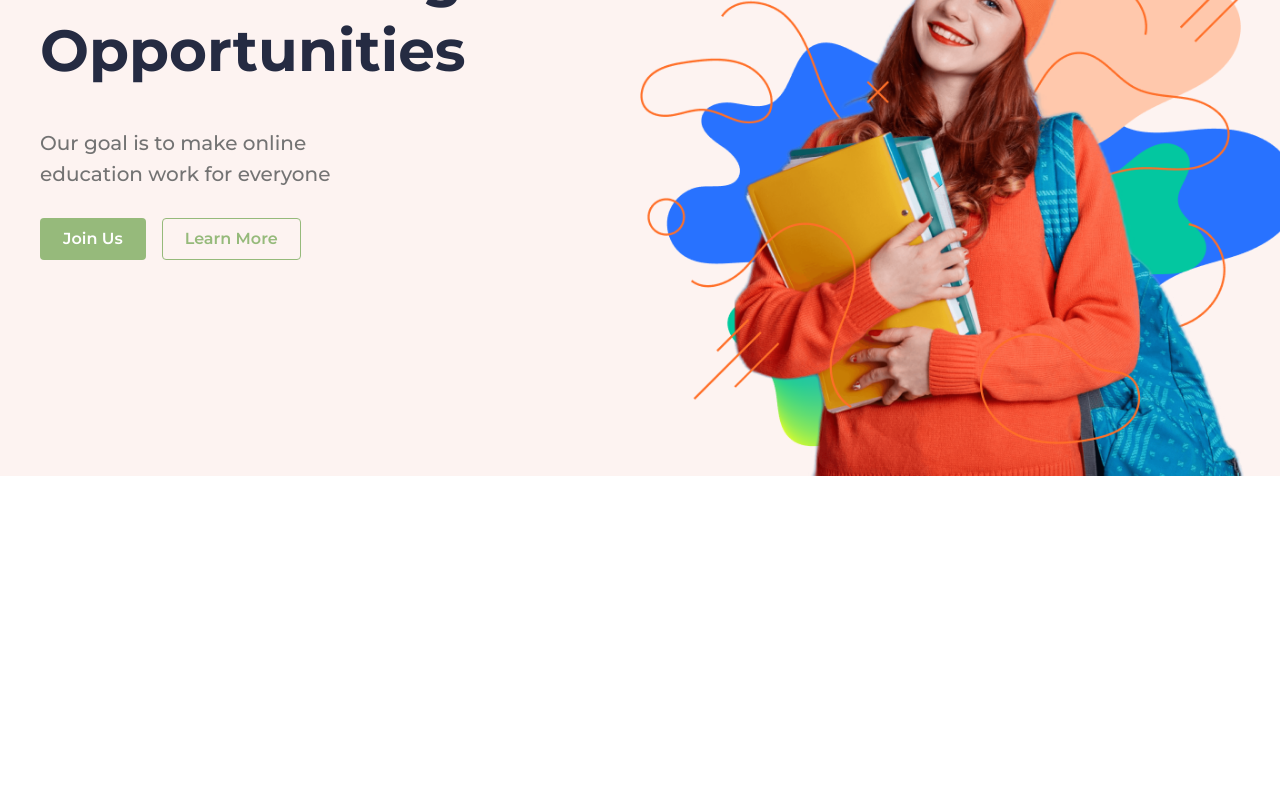
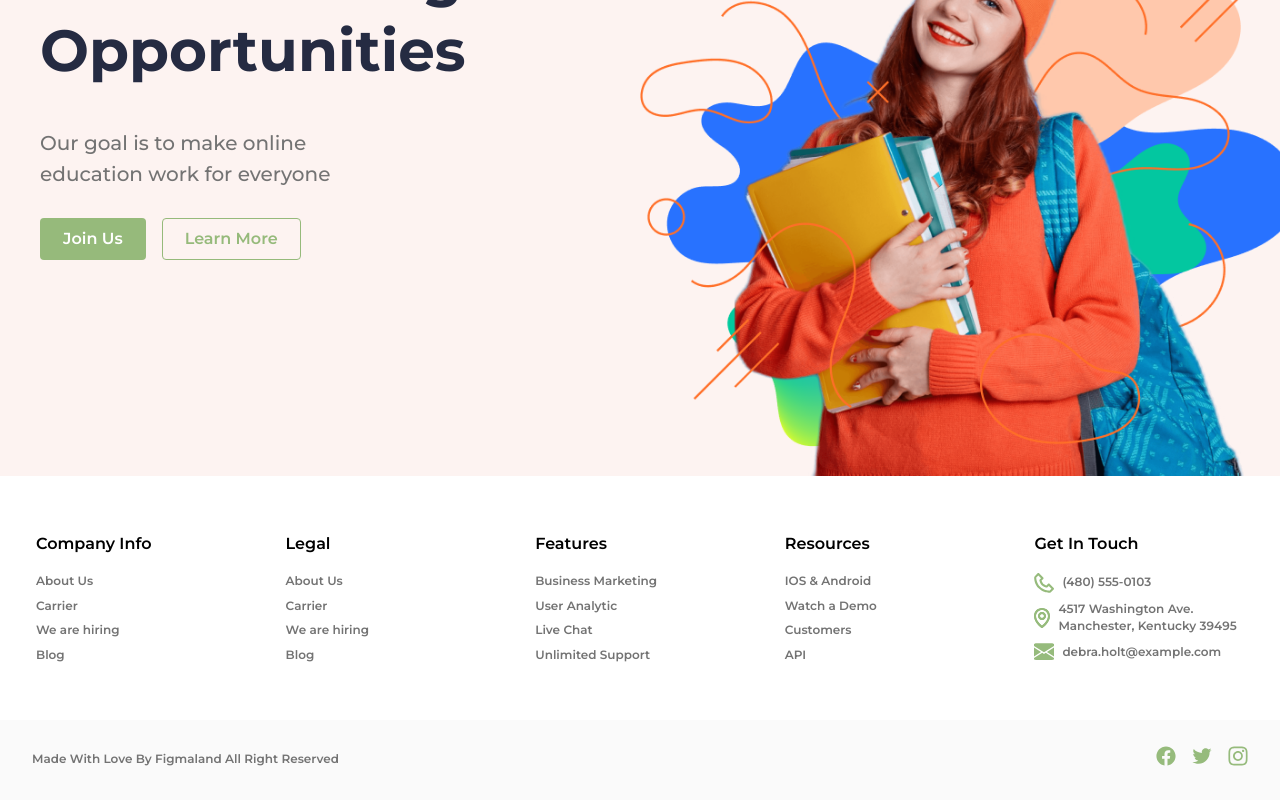
Before and after one commit to kannan-ravi/mantine, a React (Vite) app: page / in a window 1280 px wide. Shown: the part 317-1117 px from the top of the page. Before the commit the page ends 800 px from the top, so only its background shows below. Built offline with nearby package versions, Linux system fonts and the light colour scheme.

Commit message:
feat: completed footer design

```diff
--- a/src/App.jsx
+++ b/src/App.jsx
@@ -1,3 +1,4 @@
+import Footer from "./components/footer/Footer";
 import Header from "./components/header/Header";
 import Hero from "./components/hero/Hero";
 
@@ -6,6 +7,7 @@ function App() {
     <main>
       <Header />
       <Hero />
+      <Footer />
     </main>
   );
 }
--- /dev/null
+++ b/src/components/footer/Footer.jsx
@@ -0,0 +1,23 @@
+import { Box, Container, Grid } from "@mantine/core";
+import { FooterLinks } from "./FooterLinks";
+import { FooterContact } from "./FooterContact";
+import { FooterBottom } from "./FooterBottom";
+import { footerData } from "./FooterConfig";
+
+function Footer() {
+  return (
+    <footer>
+      <Box py={{ base: 36, sm: 42, md: 56 }} px={{ sm: 20 }}>
+        <Container size="xl">
+          <Grid gutter={{ base: 32, md: 40 }}>
+            <FooterLinks sections={footerData.sections} />
+            <FooterContact contact={footerData.contact} />
+          </Grid>
+        </Container>
+      </Box>
+      <FooterBottom bottom={footerData.bottom} />
+    </footer>
+  );
+}
+
+export default Footer;
--- /dev/null
+++ b/src/components/footer/FooterBottom.jsx
@@ -0,0 +1,41 @@
+import { Box, Container, Flex, Text } from "@mantine/core";
+import { theme } from "../../theme/theme";
+
+export function FooterBottom({ bottom }) {
+  return (
+    <Box bg="#FAFAFA">
+      <Container size="xl">
+        <Flex
+          py={{ base: 26 }}
+          px={{ sm: 16 }}
+          direction={{ base: "column", sm: "row" }}
+          align={{ base: "center" }}
+          justify={{ base: "space-between" }}
+          gap={16}
+        >
+          <Text
+            ta={{ base: "center" }}
+            size="xs"
+            c={theme.other.gray}
+            fw={600}
+          >
+            {bottom.copyright}
+          </Text>
+          <Flex gap={16}>
+            {bottom.social.map((social, index) => (
+              <a
+                key={index}
+                href={social.href}
+                target="_blank"
+                rel="noopener noreferrer"
+                aria-label={social.alt}
+              >
+                <img src={social.icon} width={20} height={20} alt={social.alt} />
+              </a>
+            ))}
+          </Flex>
+        </Flex>
+      </Container>
+    </Box>
+  );
+}
--- /dev/null
+++ b/src/components/footer/FooterConfig.jsx
@@ -0,0 +1,75 @@
+import MailIcon from "../../assets/email.svg";
+import LocationIcon from "../../assets/location.svg";
+import ContactIcon from "../../assets/contact.svg";
+import FacebookIcon from "../../assets/facebook.svg";
+import TwitterIcon from "../../assets/twitter.svg";
+import InstagramIcon from "../../assets/instagram.svg";
+
+export const footerData = {
+  sections: [
+    {
+      title: "Company Info",
+      links: [
+        { label: "About Us", href: "#" },
+        { label: "Carrier", href: "#" },
+        { label: "We are hiring", href: "#" },
+        { label: "Blog", href: "#" },
+      ],
+    },
+    {
+      title: "Legal",
+      links: [
+        { label: "About Us", href: "#" },
+        { label: "Carrier", href: "#" },
+        { label: "We are hiring", href: "#" },
+        { label: "Blog", href: "#" },
+      ],
+    },
+    {
+      title: "Features",
+      links: [
+        { label: "Business Marketing", href: "#" },
+        { label: "User Analytic", href: "#" },
+        { label: "Live Chat", href: "#" },
+        { label: "Unlimited Support", href: "#" },
+      ],
+    },
+    {
+      title: "Resources",
+      links: [
+        { label: "IOS & Android", href: "#" },
+        { label: "Watch a Demo", href: "#" },
+        { label: "Customers", href: "#" },
+        { label: "API", href: "#" },
+      ],
+    },
+  ],
+  contact: {
+    title: "Get In Touch",
+    items: [
+      {
+        icon: ContactIcon,
+        label: "(480) 555-0103",
+        href: "tel:4805550103",
+      },
+      {
+        icon: LocationIcon,
+        label: "4517 Washington Ave. Manchester, Kentucky 39495",
+        href: "#",
+      },
+      {
+        icon: MailIcon,
+        label: "debra.holt@example.com",
+        href: "mailto:debra.holt@example.com",
+      },
+    ],
+  },
+  bottom: {
+    copyright: "Made With Love By Figmaland All Right Reserved",
+    social: [
+      { icon: FacebookIcon, alt: "Facebook", href: "#" },
+      { icon: TwitterIcon, alt: "Twitter", href: "#" },
+      { icon: InstagramIcon, alt: "Instagram", href: "#" },
+    ],
+  },
+};
--- /dev/null
+++ b/src/components/footer/FooterContact.jsx
@@ -0,0 +1,28 @@
+import { Anchor, Flex, GridCol, Text } from "@mantine/core";
+import { theme } from "../../theme/theme";
+
+export function FooterContact({ contact }) {
+  return (
+    <GridCol span={{ base: 12, xs: 6, sm: 4, lg: 2.4 }}>
+      <Text fw={600} mb={16}>
+        {contact.title}
+      </Text>
+      <Flex direction="column" gap={8}>
+        {contact.items.map((item, index) => (
+          <Flex key={index} align="center" gap={8}>
+            <img src={item.icon} width={20} height={20} alt={item.label} />
+            <Anchor
+              c={theme.other.gray}
+              underline="none"
+              size="xs"
+              fw={600}
+              href={item.href}
+            >
+              {item.label}
+            </Anchor>
+          </Flex>
+        ))}
+      </Flex>
+    </GridCol>
+  );
+}
--- /dev/null
+++ b/src/components/footer/FooterLinks.jsx
@@ -0,0 +1,27 @@
+import { Anchor, Flex, GridCol, Text } from "@mantine/core";
+import { theme } from "../../theme/theme";
+
+export function FooterLinks({ sections }) {
+  return sections.map((section, index) => (
+    <GridCol key={index} span={{ base: 12, xs: 6, sm: 4, lg: 2.4 }}>
+      <Text fw={600} mb={16}>
+        {section.title}
+      </Text>
+      <Flex direction="column">
+        {section.links.map((link, linkIndex) => (
+          <Anchor
+            key={linkIndex}
+            c={theme.other.gray}
+            underline="none"
+            size="xs"
+            mb={linkIndex === section.links.length - 1 ? 0 : 8}
+            fw={600}
+            href={link.href}
+          >
+            {link.label}
+          </Anchor>
+        ))}
+      </Flex>
+    </GridCol>
+  ));
+}
--- a/src/components/hero/Hero.jsx
+++ b/src/components/hero/Hero.jsx
@@ -13,7 +13,6 @@ function Hero() {
       pb={80}
       pos="relative"
       display="flex"
-      flexDirection="column"
       h="calc(100vh - 77px)"
     >
       <Container size="xl" w="100%" h="100%">
```
